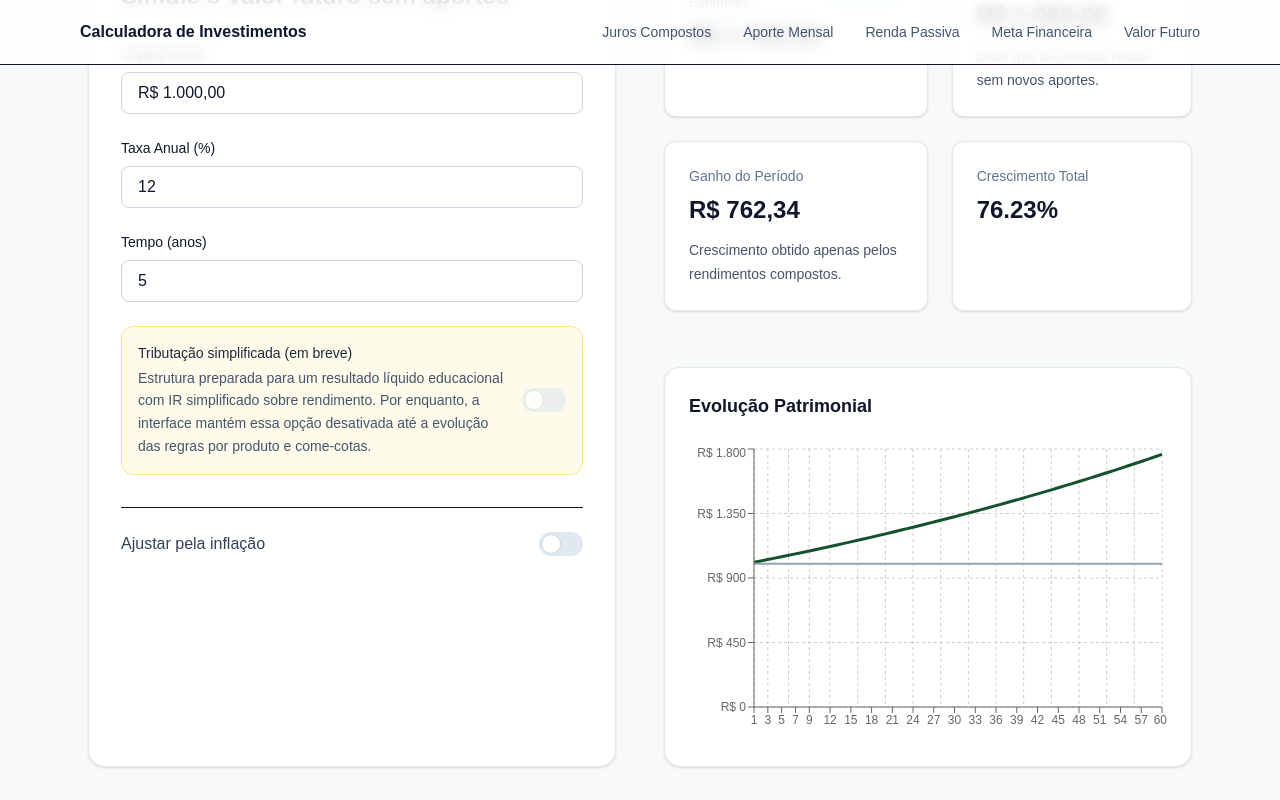
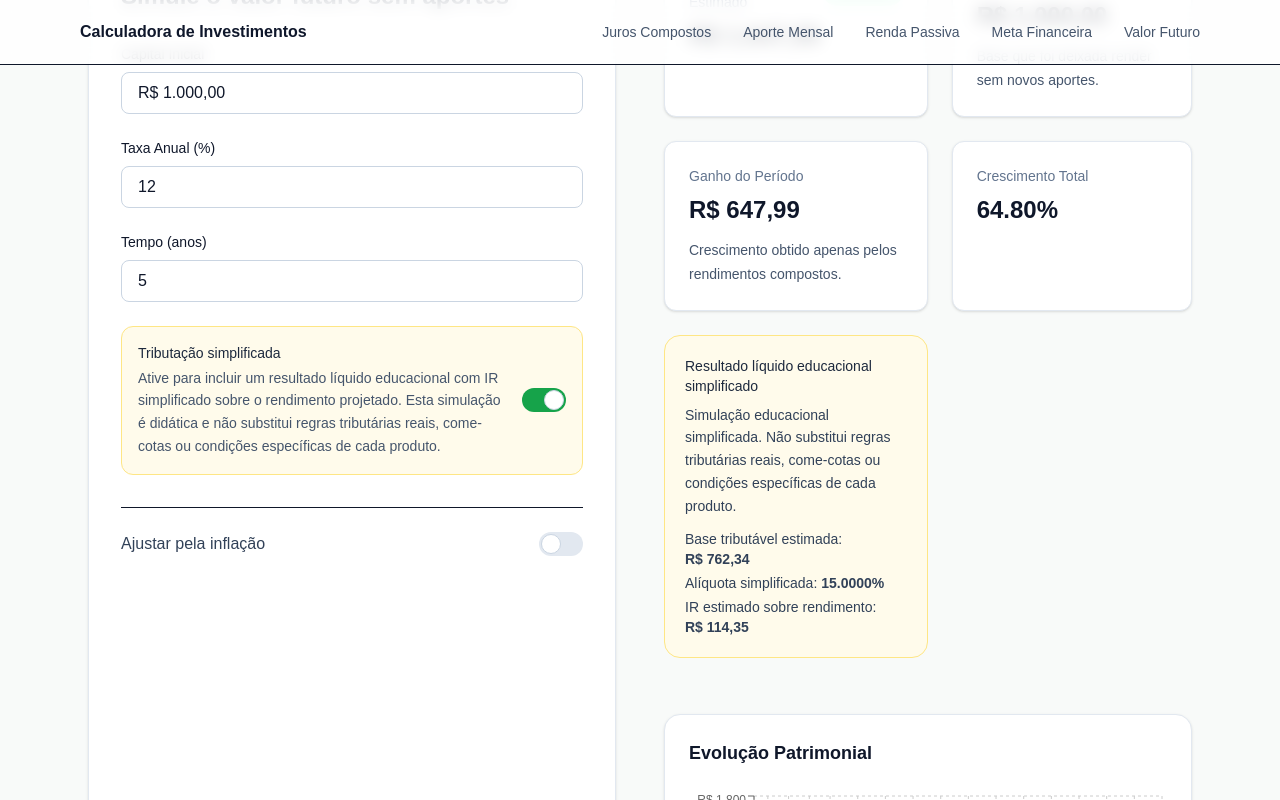
Before and after one commit to Gabrielfernandes7/simulador-juros-composto, a Next.js app: page /simulador-valor-futuro in a window 1280 px wide. Both pictures are taken after a click on the label 544 px from the left and 905 px from the top of the page. Shown: the part 505-1305 px from the top of the page. Built offline with nearby package versions, Linux system fonts and the light colour scheme.

Commit message:
feat: enable simplified tax toggle in simulator

```diff
--- a/src/components/Simulator.tsx
+++ b/src/components/Simulator.tsx
@@ -67,6 +67,8 @@ export function Simulator({
     passiveIncomeProjection,
     calculatorMetrics,
     taxes,
+    useTaxes,
+    setUseTaxes,
     errors,
     isValid
   } = useSimulation({ initialValues, calculatorType })
@@ -277,28 +279,29 @@ export function Simulator({
             <div className="flex items-center justify-between gap-4">
               <div>
                 <p className="text-sm font-medium text-slate-800">
-                  Tributação simplificada (em breve)
+                  Tributação simplificada
                 </p>
                 <p className="mt-1 text-sm text-slate-600 leading-relaxed">
-                  Estrutura preparada para um resultado líquido educacional com IR simplificado sobre rendimento.
-                  Por enquanto, a interface mantém essa opção desativada até a evolução das regras por produto e come-cotas.
+                  Ative para incluir um resultado líquido educacional com IR simplificado sobre o rendimento projetado.
+                  Esta simulação é didática e não substitui regras tributárias reais, come-cotas ou condições específicas de cada produto.
                 </p>
               </div>
 
-              <label className="relative inline-flex items-center cursor-not-allowed opacity-60">
+              <label className="relative inline-flex items-center cursor-pointer">
                 <input
                   type="checkbox"
                   className="sr-only peer"
-                  checked={false}
-                  disabled
-                  aria-label="Ativar tributação simplificada em breve"
+                  checked={useTaxes}
+                  onChange={(e) => setUseTaxes(e.target.checked)}
+                  aria-label="Ativar tributação simplificada"
                 />
 
                 <div className="w-11 h-6 bg-slate-200 rounded-full peer
                   after:content-[''] after:absolute after:top-[2px]
                   after:left-[2px] after:bg-white after:border
                   after:border-slate-300 after:rounded-full
-                  after:h-5 after:w-5 after:transition-all" />
+                  after:h-5 after:w-5 after:transition-all
+                  peer-checked:bg-[#16A34A] peer-checked:after:translate-x-full" />
               </label>
             </div>
           </div>
@@ -370,6 +373,12 @@ export function Simulator({
               {taxes.educationalDisclaimer}
             </p>
             <p className="mt-3">
+              Base tributável estimada: <strong>{formatMetricValue(taxes.taxableIncome, "currency")}</strong>
+            </p>
+            <p className="mt-1">
+              Alíquota simplificada: <strong>{formatMetricValue(taxes.taxRate, "percent_decimal_4")}</strong>
+            </p>
+            <p className="mt-1">
               IR estimado sobre rendimento: <strong>{formatMetricValue(taxes.incomeTaxAmount, "currency")}</strong>
             </p>
           </div>
```
